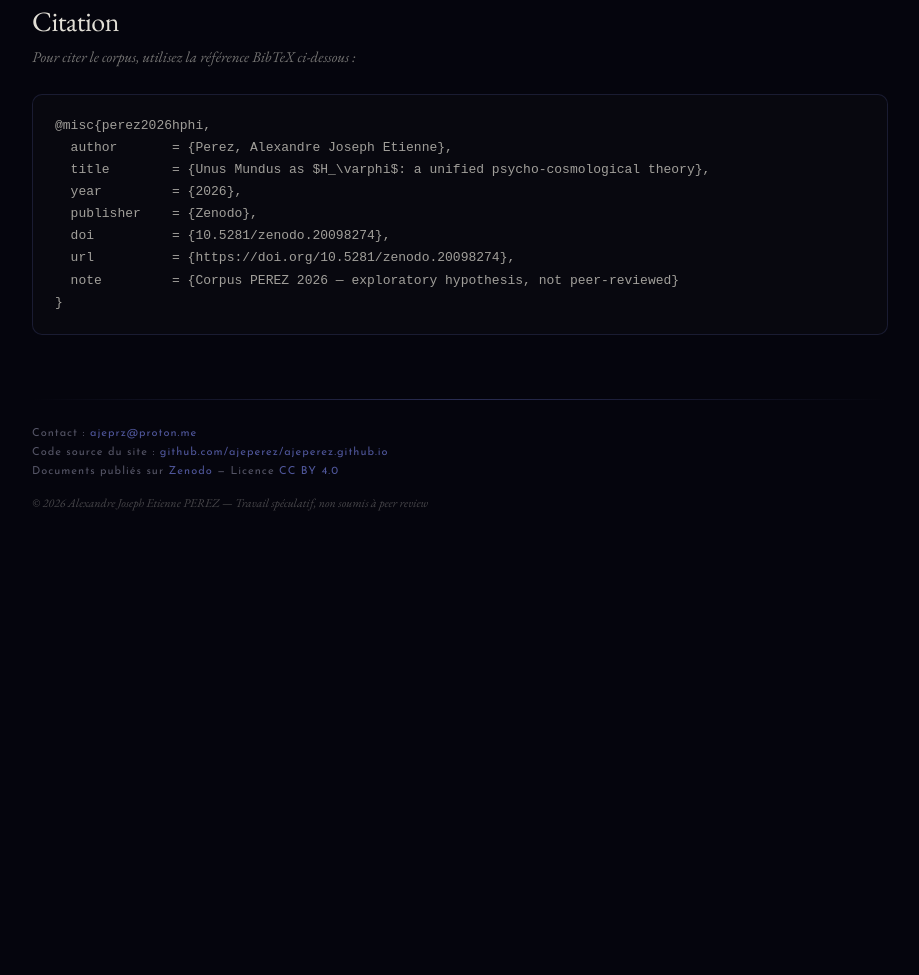
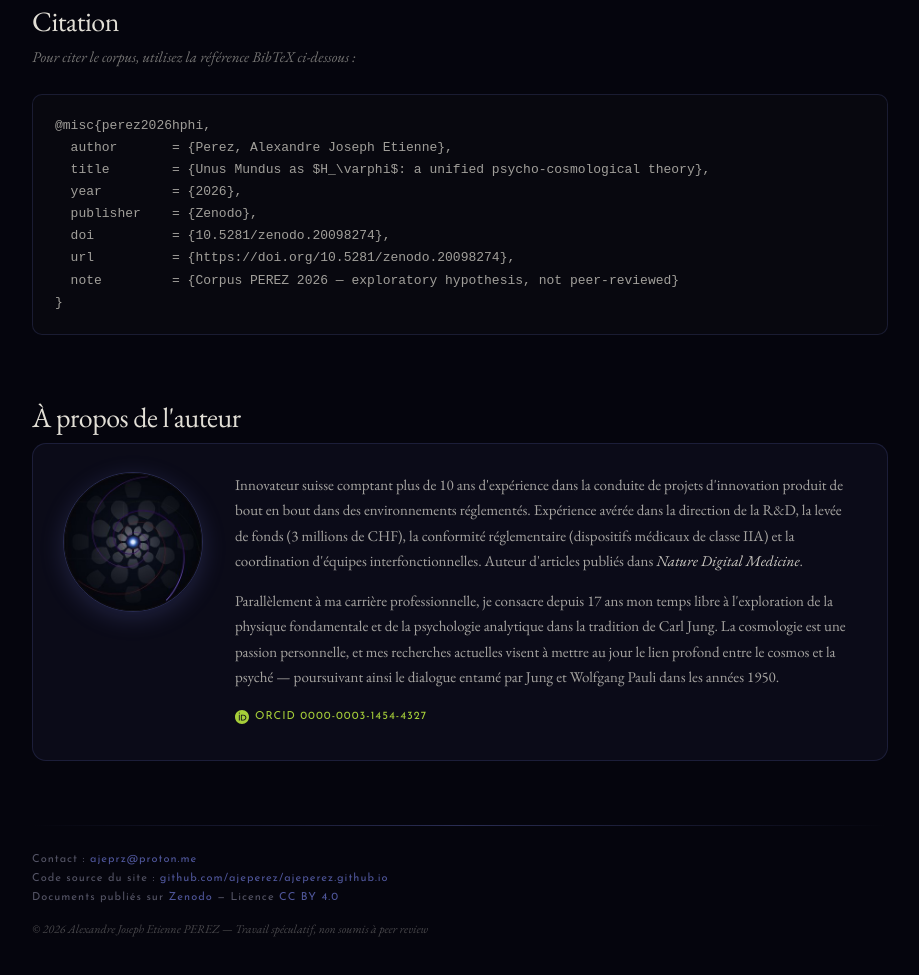
Before and after one commit to ajeperez/ajeperez.github.io, a plain HTML site: page index.html in a window 1280 px wide. Shown: the part 2301-3276 px from the top of the page, without its empty margins (180-1099 px from the left). Before the commit the page ends 2916 px from the top, so only its background shows below. Drawn offline with nearby package versions, Linux system fonts and the light colour scheme.

Commit message:
Ajout section À propos de l'auteur avec avatar Fibonacci et lien ORCID

```diff
--- a/assets/css/style.css
+++ b/assets/css/style.css
@@ -429,6 +429,78 @@ a {
   color: inherit;
 }
 
+/* ── À propos de l'auteur ─────────────────────────── */
+.about-card {
+  display: flex;
+  gap: 32px;
+  align-items: flex-start;
+  background: #0b0b18;
+  border: 1px solid rgba(129, 140, 248, 0.15);
+  border-radius: 14px;
+  padding: 28px 30px;
+  transition: border-color 0.2s;
+}
+
+.about-card:hover {
+  border-color: rgba(129, 140, 248, 0.3);
+}
+
+.about-avatar {
+  flex: 0 0 auto;
+}
+
+.about-avatar img {
+  display: block;
+  width: 140px;
+  height: 140px;
+  border-radius: 50%;
+  border: 1px solid rgba(129, 140, 248, 0.25);
+  box-shadow: 0 6px 24px rgba(129, 140, 248, 0.18);
+}
+
+.about-text {
+  flex: 1 1 auto;
+  font-size: 15px;
+  line-height: 1.7;
+  color: rgba(226, 223, 214, 0.72);
+}
+
+.about-text p {
+  margin-bottom: 14px;
+}
+
+.about-text p:last-child {
+  margin-bottom: 0;
+}
+
+.about-text em {
+  color: rgba(226, 223, 214, 0.9);
+  font-style: italic;
+}
+
+.about-orcid {
+  margin-top: 18px !important;
+  font-family: 'Josefin Sans', sans-serif;
+  font-size: 11px;
+  letter-spacing: 1px;
+}
+
+.about-orcid a {
+  display: inline-flex;
+  align-items: center;
+  gap: 6px;
+  color: #a6ce39;
+  transition: color 0.2s;
+}
+
+.about-orcid a:hover {
+  color: #c5e26b;
+}
+
+.about-orcid svg {
+  flex: 0 0 auto;
+}
+
 /* ── Footer ───────────────────────────────────────── */
 .footer {
   margin-top: 64px;
@@ -498,4 +570,21 @@ a {
     font-size: 11px;
     padding: 14px 16px;
   }
+
+  .about-card {
+    flex-direction: column;
+    align-items: center;
+    text-align: center;
+    gap: 20px;
+    padding: 24px 20px;
+  }
+
+  .about-avatar img {
+    width: 120px;
+    height: 120px;
+  }
+
+  .about-text {
+    font-size: 14.5px;
+  }
 }
--- a/index.html
+++ b/index.html
@@ -255,6 +255,35 @@
 }</code></pre>
   </section>
 
+  <!-- À propos de l'auteur -->
+  <section class="section about">
+    <h2 class="section-title">
+      <span data-fr="À propos de l'auteur" data-en="About the author">À propos de l'auteur</span>
+    </h2>
+
+    <div class="about-card">
+      <div class="about-avatar">
+        <img src="assets/img/avatar_fibonacci.jpg" alt="Alexandre Joseph Etienne PEREZ" width="140" height="140" loading="lazy">
+      </div>
+      <div class="about-text">
+        <p data-fr="Innovateur suisse comptant plus de 10 ans d'expérience dans la conduite de projets d'innovation produit de bout en bout dans des environnements réglementés. Expérience avérée dans la direction de la R&amp;D, la levée de fonds (3 millions de CHF), la conformité réglementaire (dispositifs médicaux de classe IIA) et la coordination d'équipes interfonctionnelles. Auteur d'articles publiés dans &lt;em&gt;Nature Digital Medicine&lt;/em&gt;."
+           data-en="Swiss innovator with over 10 years of experience leading end-to-end product innovation projects in regulated environments. Proven track record in R&amp;D leadership, fundraising (CHF 3 million), regulatory compliance (Class IIA medical devices) and cross-functional team coordination. Author of articles published in &lt;em&gt;Nature Digital Medicine&lt;/em&gt;.">
+          Innovateur suisse comptant plus de 10 ans d'expérience dans la conduite de projets d'innovation produit de bout en bout dans des environnements réglementés. Expérience avérée dans la direction de la R&amp;D, la levée de fonds (3 millions de CHF), la conformité réglementaire (dispositifs médicaux de classe IIA) et la coordination d'équipes interfonctionnelles. Auteur d'articles publiés dans <em>Nature Digital Medicine</em>.
+        </p>
+        <p data-fr="Parallèlement à ma carrière professionnelle, je consacre depuis 17 ans mon temps libre à l'exploration de la physique fondamentale et de la psychologie analytique dans la tradition de Carl Jung. La cosmologie est une passion personnelle, et mes recherches actuelles visent à mettre au jour le lien profond entre le cosmos et la psyché — poursuivant ainsi le dialogue entamé par Jung et Wolfgang Pauli dans les années 1950."
+           data-en="Alongside my professional career, I have devoted my free time for 17 years to exploring fundamental physics and analytical psychology in the tradition of Carl Jung. Cosmology is a personal passion, and my current research aims to uncover the deep connection between the cosmos and the psyche — continuing the dialogue initiated by Jung and Wolfgang Pauli in the 1950s.">
+          Parallèlement à ma carrière professionnelle, je consacre depuis 17 ans mon temps libre à l'exploration de la physique fondamentale et de la psychologie analytique dans la tradition de Carl Jung. La cosmologie est une passion personnelle, et mes recherches actuelles visent à mettre au jour le lien profond entre le cosmos et la psyché — poursuivant ainsi le dialogue entamé par Jung et Wolfgang Pauli dans les années 1950.
+        </p>
+        <p class="about-orcid">
+          <a href="https://orcid.org/0000-0003-1454-4327" target="_blank" rel="noopener">
+            <svg viewBox="0 0 24 24" width="14" height="14" aria-hidden="true" fill="currentColor"><path d="M12 0C5.372 0 0 5.372 0 12s5.372 12 12 12 12-5.372 12-12S18.628 0 12 0zM7.369 4.378c.525 0 .947.431.947.947 0 .525-.422.947-.947.947-.525 0-.946-.422-.946-.947 0-.516.421-.947.946-.947zm-.704 3.585h1.41v10.18h-1.41V7.963zm3.486 0h3.952c3.766 0 5.422 2.69 5.422 5.09 0 2.612-2.043 5.09-5.4 5.09H10.15V7.963zm1.41 1.27v7.64h2.422c2.453 0 3.971-1.81 3.971-3.82 0-1.81-1.296-3.82-4.01-3.82H11.56z"/></svg>
+            <span>ORCID 0000-0003-1454-4327</span>
+          </a>
+        </p>
+      </div>
+    </div>
+  </section>
+
   <!-- Footer -->
   <footer class="footer">
     <div class="divider"></div>
@@ -299,7 +328,14 @@
   function apply(lang) {
     document.documentElement.lang = lang;
     document.querySelectorAll('[data-fr]').forEach(function(el) {
-      el.textContent = el.dataset[lang] || el.dataset.fr;
+      var content = el.dataset[lang] || el.dataset.fr;
+      // Si le contenu contient des balises HTML (em, strong…), utiliser innerHTML
+      // sinon textContent (plus sûr et plus rapide pour le texte simple)
+      if (content.indexOf('<') !== -1) {
+        el.innerHTML = content;
+      } else {
+        el.textContent = content;
+      }
     });
     btns.forEach(function(b) {
       b.classList.toggle('active', b.dataset.lang === lang);
```
Also changed, not shown: assets/img/avatar_fibonacci.jpg (added).
